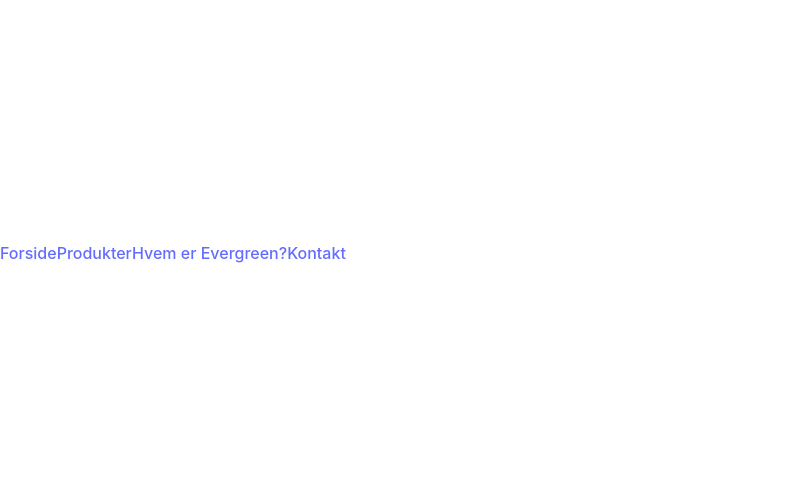
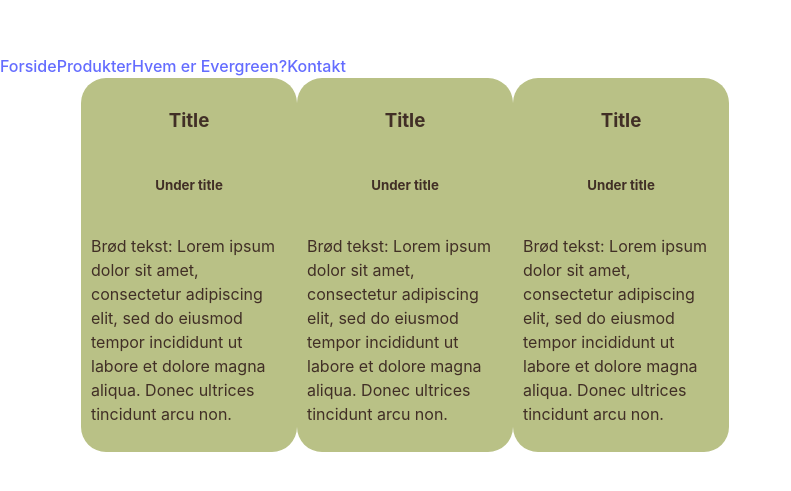
Before and after one commit to nikolinef/eksamensproj, a React (Vite) app: page / in a window 1280 px wide. Shown: the part 147-638 px from the top of the page, without its empty margins (0-791 px from the left). Built offline with nearby package versions, Linux system fonts and the light colour scheme.

Commit message:
kortupdate

```diff
--- a/src/App.jsx
+++ b/src/App.jsx
@@ -1,6 +1,6 @@
 import { useState } from 'react'
 import Sidehoved from './components/Sidehoved'
-import cards from './components/Cards'
+import Cards from './components/Cards'
 import './App.css'
 
 function App() {
@@ -8,7 +8,7 @@ function App() {
   return (
     <>
       <Sidehoved />
-      <cards />
+      <Cards />
     </>
   )
 }
--- a/src/components/Cards.jsx
+++ b/src/components/Cards.jsx
@@ -1,4 +1,4 @@
-export default function cards() {
+export default function Cards() {
 
     return(
         <>
```
